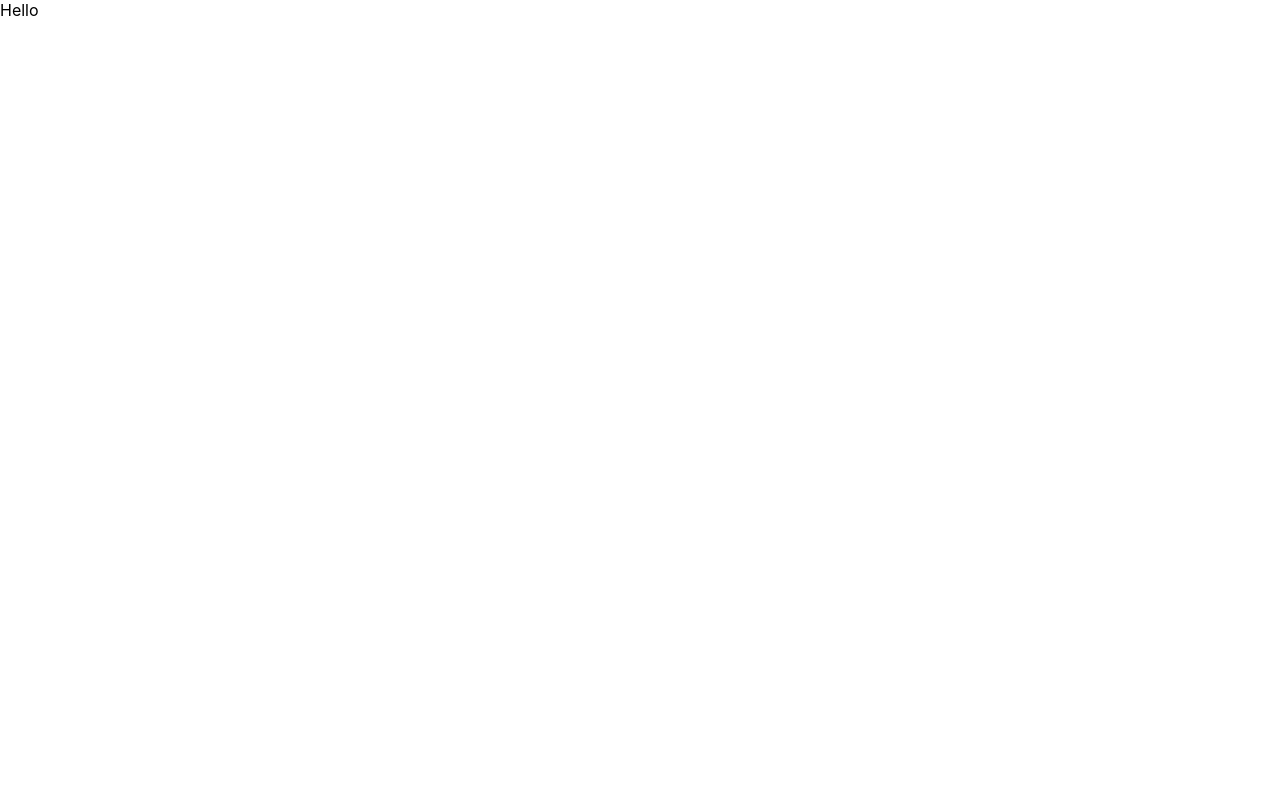
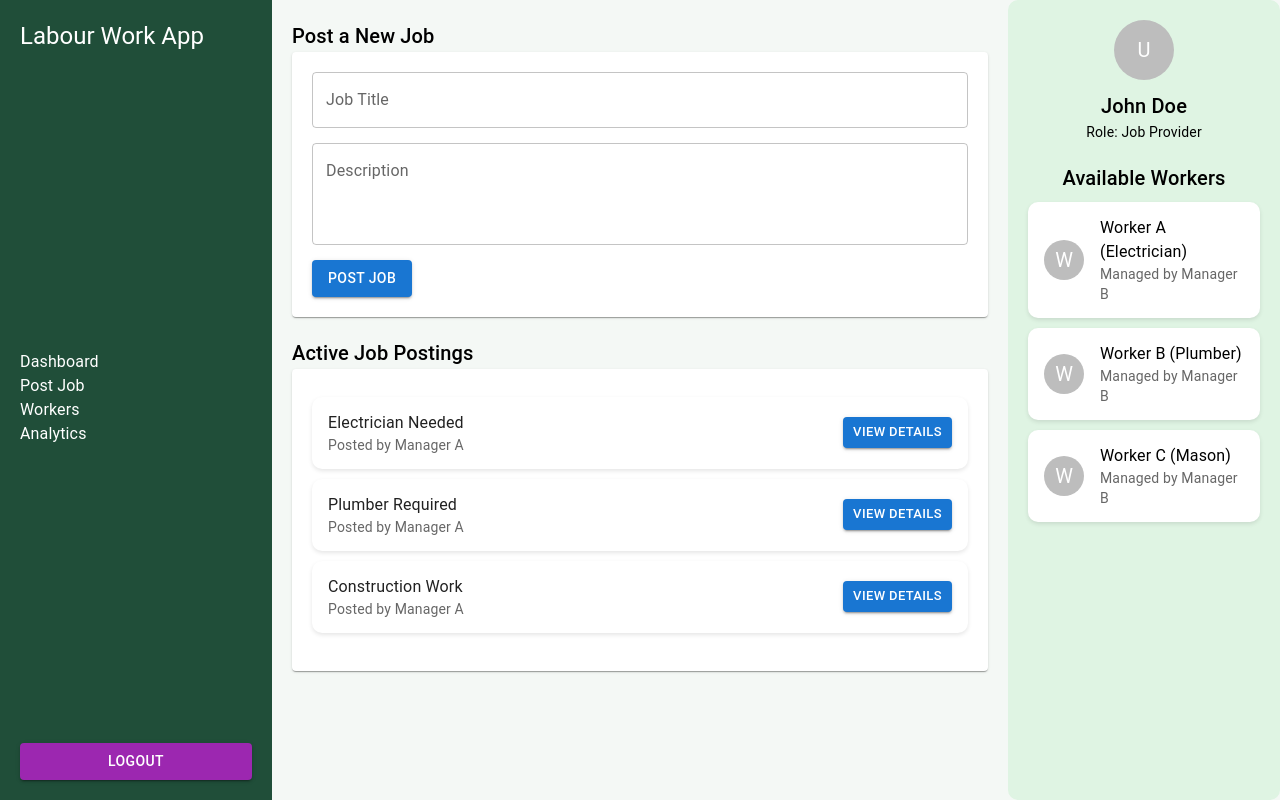
Before and after one commit to abarna10303/react_front_end_ui, a React (Create React App) app: page /dashboard in a window 1280 px wide. Built offline with nearby package versions, Linux system fonts and the light colour scheme.

Commit message:
Worked on dashboard

```diff
--- a/src/Page/Dashboard.jsx
+++ b/src/Page/Dashboard.jsx
@@ -1,7 +1,183 @@
 import React from "react";
+import { makeStyles } from "@mui/styles";
+import {
+  Grid,
+  Typography,
+  Card,
+  Avatar,
+  Button,
+  TextField,
+  List,
+  ListItem,
+  ListItemAvatar,
+  ListItemText,
+} from "@mui/material";
+
+const useStyles = makeStyles({
+  container: {
+    display: "flex",
+    flexDirection: "row",
+    backgroundColor: "#F4F8F5",
+    height: "100vh",
+  },
+  sidebar: {
+    width: "20%",
+    backgroundColor: "#204E39",
+    color: "#fff",
+    padding: "20px",
+    display: "flex",
+    flexDirection: "column",
+    justifyContent: "space-between",
+  },
+  content: {
+    width: "60%",
+    padding: "20px",
+    overflowY: "auto",
+  },
+  rightPanel: {
+    width: "20%",
+    padding: "20px",
+    borderRadius: "10px",
+    backgroundColor: "#DFF4E3",
+    textAlign: "center",
+  },
+  logo: {
+    marginBottom: "20px",
+  },
+  navItem: {
+    margin: "15px 0",
+    fontSize: "16px",
+    fontWeight: "500",
+    cursor: "pointer",
+  },
+  sectionTitle: {
+    marginBottom: "20px",
+    fontWeight: "bold",
+  },
+  card: {
+    backgroundColor: "#FFF",
+    borderRadius: "10px",
+    boxShadow: "0 4px 8px rgba(0, 0, 0, 0.1)",
+    padding: "20px",
+    marginBottom: "20px",
+  },
+  listItem: {
+    marginBottom: "10px",
+    borderRadius: "10px",
+    backgroundColor: "#FFF",
+    padding: "10px",
+    boxShadow: "0 2px 4px rgba(0, 0, 0, 0.1)",
+  },
+});
 
 const Dashboard = () => {
-  return <div>Hello</div>;
+  const classes = useStyles();
+
+  return (
+    <div className={classes.container}>
+      {/* Sidebar */}
+      <div className={classes.sidebar}>
+        <Typography variant="h5" className={classes.logo}>
+          Labour Work App
+        </Typography>
+        <div>
+          <Typography className={classes.navItem}>Dashboard</Typography>
+          <Typography className={classes.navItem}>Post Job</Typography>
+          <Typography className={classes.navItem}>Workers</Typography>
+          <Typography className={classes.navItem}>Analytics</Typography>
+        </div>
+        <Button variant="contained" color="secondary">
+          Logout
+        </Button>
+      </div>
+
+      {/* Main Content */}
+      <div className={classes.content}>
+        {/* Job Post Section */}
+        <Typography variant="h6" className={classes.sectionTitle}>
+          Post a New Job
+        </Typography>
+        <Card className={classes.card}>
+          <TextField
+            fullWidth
+            label="Job Title"
+            variant="outlined"
+            style={{ marginBottom: "15px" }}
+          />
+          <TextField
+            fullWidth
+            label="Description"
+            variant="outlined"
+            multiline
+            rows={3}
+            style={{ marginBottom: "15px" }}
+          />
+          <Button variant="contained" color="primary">
+            Post Job
+          </Button>
+        </Card>
+
+        {/* Active Jobs Section */}
+        <Typography variant="h6" className={classes.sectionTitle}>
+          Active Job Postings
+        </Typography>
+        <Card className={classes.card}>
+          <List>
+            {[
+              "Electrician Needed",
+              "Plumber Required",
+              "Construction Work",
+            ].map((job, index) => (
+              <ListItem key={index} className={classes.listItem}>
+                <ListItemText primary={job} secondary="Posted by Manager A" />
+                <Button variant="contained" color="primary" size="small">
+                  View Details
+                </Button>
+              </ListItem>
+            ))}
+          </List>
+        </Card>
+      </div>
+
+      {/* Right Panel */}
+      <div className={classes.rightPanel}>
+        {/* User Profile */}
+        <Avatar
+          style={{
+            margin: "0 auto",
+            marginBottom: "10px",
+            width: 60,
+            height: 60,
+          }}
+        >
+          U
+        </Avatar>
+        <Typography variant="h6">John Doe</Typography>
+        <Typography variant="body2" style={{ marginBottom: "20px" }}>
+          Role: Job Provider
+        </Typography>
+
+        {/* Worker List */}
+        <Typography variant="h6" className={classes.sectionTitle}>
+          Available Workers
+        </Typography>
+        <List>
+          {[
+            "Worker A (Electrician)",
+            "Worker B (Plumber)",
+            "Worker C (Mason)",
+          ].map((worker, index) => (
+            <ListItem key={index} className={classes.listItem}>
+              <ListItemAvatar>
+                <Avatar>{worker[0]}</Avatar>
+              </ListItemAvatar>
+              <ListItemText primary={worker} secondary="Managed by Manager B" />
+            </ListItem>
+          ))}
+        </List>
+      </div>
+    </div>
+  );
 };
 
 export default Dashboard;
--- a/src/Page/Login.jsx
+++ b/src/Page/Login.jsx
@@ -11,7 +11,7 @@ import { useDispatch, useSelector } from "react-redux";
 import { otpLogin, otpLoginValidation } from "../store/thunck";
 import {
   selectErrorMessage,
-  selectOtpLoginSuccessMessage,
+  selectOtpLoginData,
   selectSuccessMessage,
 } from "../store/selector";
 import { isEmpty } from "lodash";
@@ -43,7 +43,7 @@ const Login = () => {
   const navigate = useNavigate();
   const dispatch = useDispatch();
   const successMessage = useSelector(selectSuccessMessage);
-  const otpSuccessMessage = useSelector(selectOtpLoginSuccessMessage);
+  const otpSuccessData = useSelector(selectOtpLoginData);
   const errorMessage = useSelector(selectErrorMessage);
   const initialState = {
     mobileNo: "",
@@ -70,10 +70,11 @@ const Login = () => {
   };
 
   useEffect(() => {
-    if (!isEmpty(otpSuccessMessage)) {
+    if (!isEmpty(otpSuccessData)) {
       navigate("/dashboard");
+      localStorage.setItem("otpSuccessData", otpSuccessData);
     }
-  }, [otpSuccessMessage]);
+  }, [otpSuccessData]);
 
   return (
     <>
--- a/src/store/selector.js
+++ b/src/store/selector.js
@@ -1,4 +1,3 @@
 export const selectSuccessMessage = (state) => state.agriTech.successMassege;
 export const selectErrorMessage = (state) => state.agriTech.errorMessage;
-export const selectOtpLoginSuccessMessage = (state) =>
-  state.agriTech.otpLoginsuccessMassege;
+export const selectOtpLoginData = (state) => state.agriTech.otpLoginData;
--- a/src/store/slice.js
+++ b/src/store/slice.js
@@ -2,7 +2,7 @@ import { createSlice } from "@reduxjs/toolkit";
 const initialState = {
   successMassege: "",
   errorMessage: "",
-  otpLoginsuccessMassege: "",
+  otpLoginData: {},
 };
 
 const agriTechSlice = createSlice({
@@ -16,7 +16,7 @@ const agriTechSlice = createSlice({
       state.errorMessage = action.payload;
     },
     otpLoginSuccessMessage: (state, action) => {
-      state.otpLoginsuccessMassege = action.payload;
+      state.otpLoginData = action.payload;
     },
   },
 });
```
